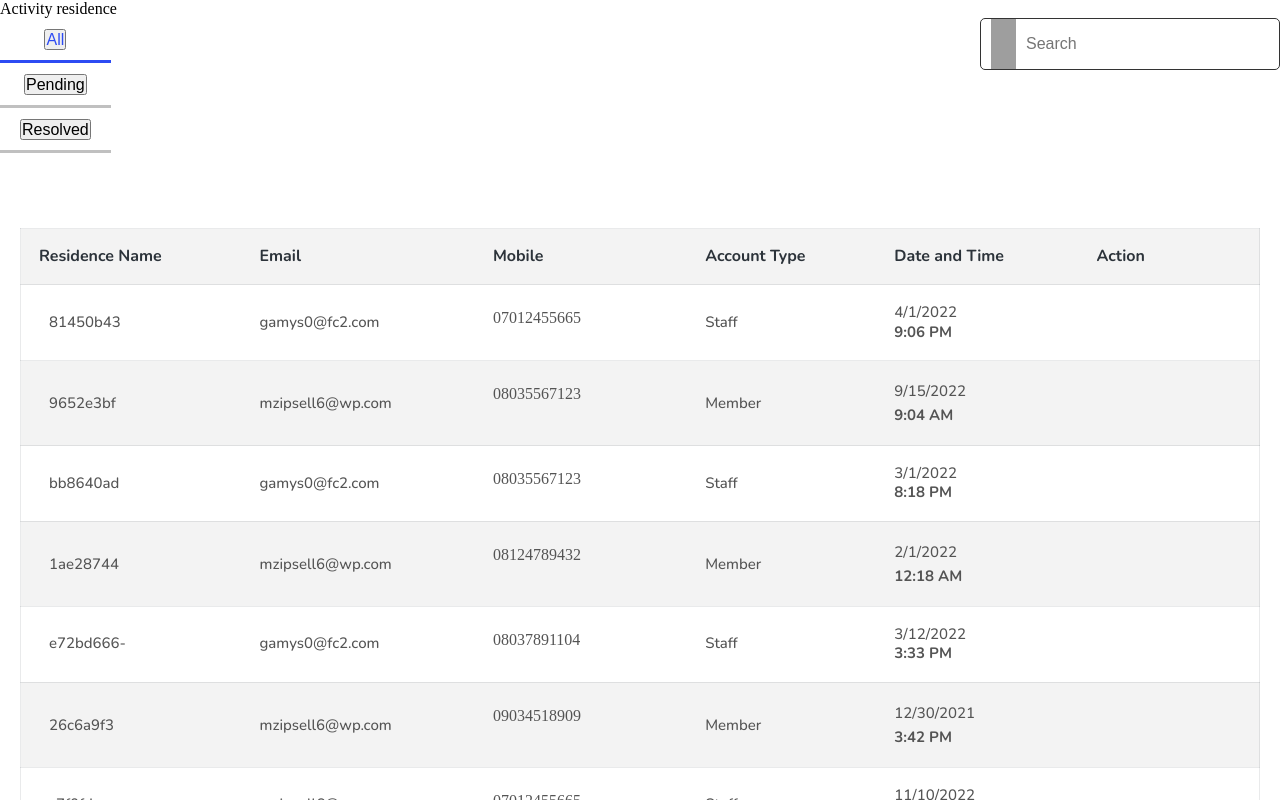
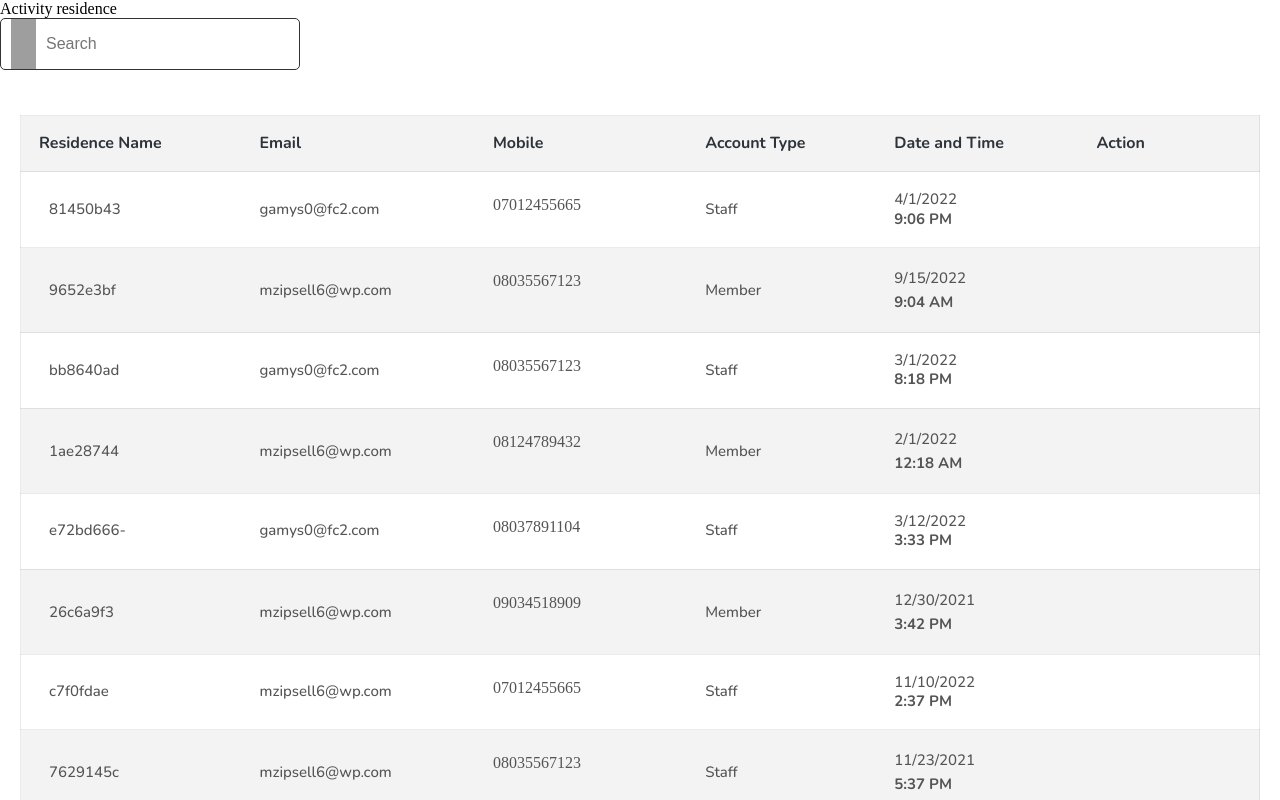
Before and after one commit to MicroHub69/Tables, a React (Create React App) app: page / in a window 1280 px wide. Shown: the top 800 px of the page. Built offline with nearby package versions, Linux system fonts and the light colour scheme; grey boxes are pictures that could not be loaded.

Commit message:
Tables Updated

```diff
--- a/src/Pages/Residence_tables/activityResidence/ActivityResidence.jsx
+++ b/src/Pages/Residence_tables/activityResidence/ActivityResidence.jsx
@@ -220,39 +220,6 @@ function ActivityResidence() {
             Activity residence
             <div className="event-container">
               <HandleSearchAndTab>
-                <div className="tabs">
-                  <span
-                    className={`tab ${checkActive(1, "active")}`}
-                    onClick={() => handleClick(1)}
-                  >
-                    <button onClick={(e) => setEvents(ActivityResidenceData)}>
-                      All
-                    </button>
-                  </span>
-
-                  <span
-                    className={`tab ${checkActive(2, "active")}`}
-                    onClick={() => handleClick(2)}
-                  >
-                    <button
-                      className="btn"
-                      onClick={() => filterEvents("Pending")}
-                    >
-                      Pending
-                    </button>
-                  </span>
-                  <span
-                    className={`tab ${checkActive(3, "active")}`}
-                    onClick={() => handleClick(3)}
-                  >
-                    <button
-                      className="btn"
-                      onClick={() => filterEvents("Resolved")}
-                    >
-                      Resolved
-                    </button>
-                  </span>
-                </div>
                 <div className="event-input">
                   <div class="search_set">
                     <img
```
